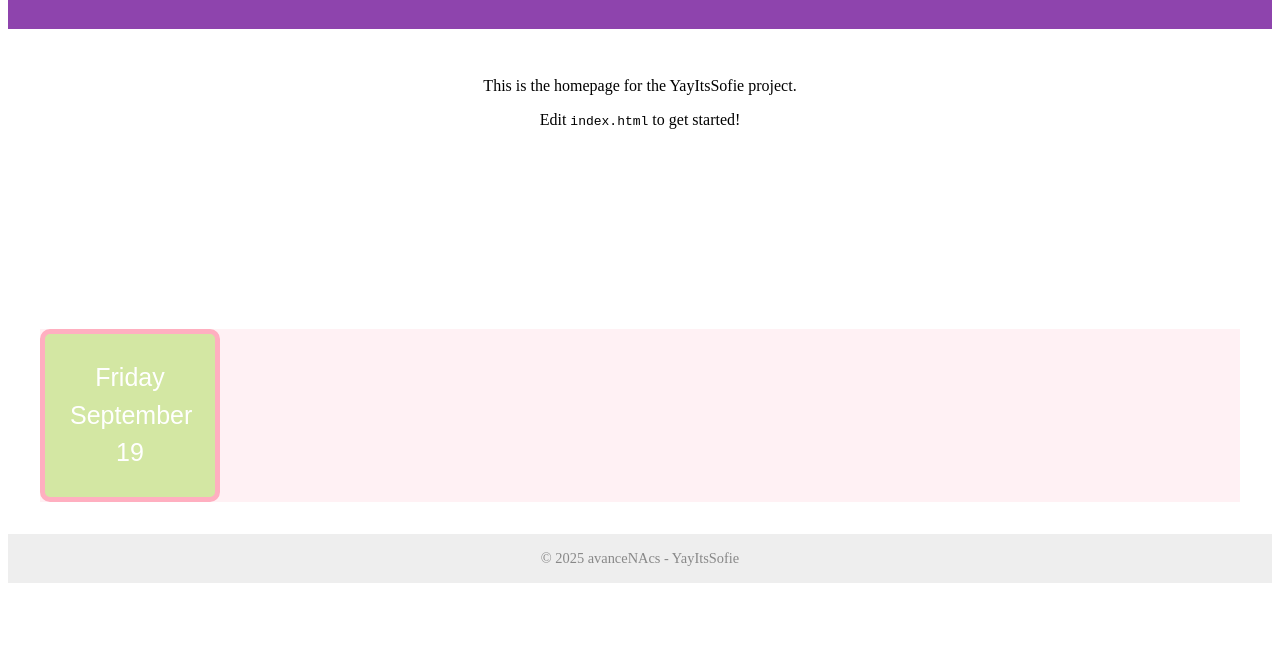
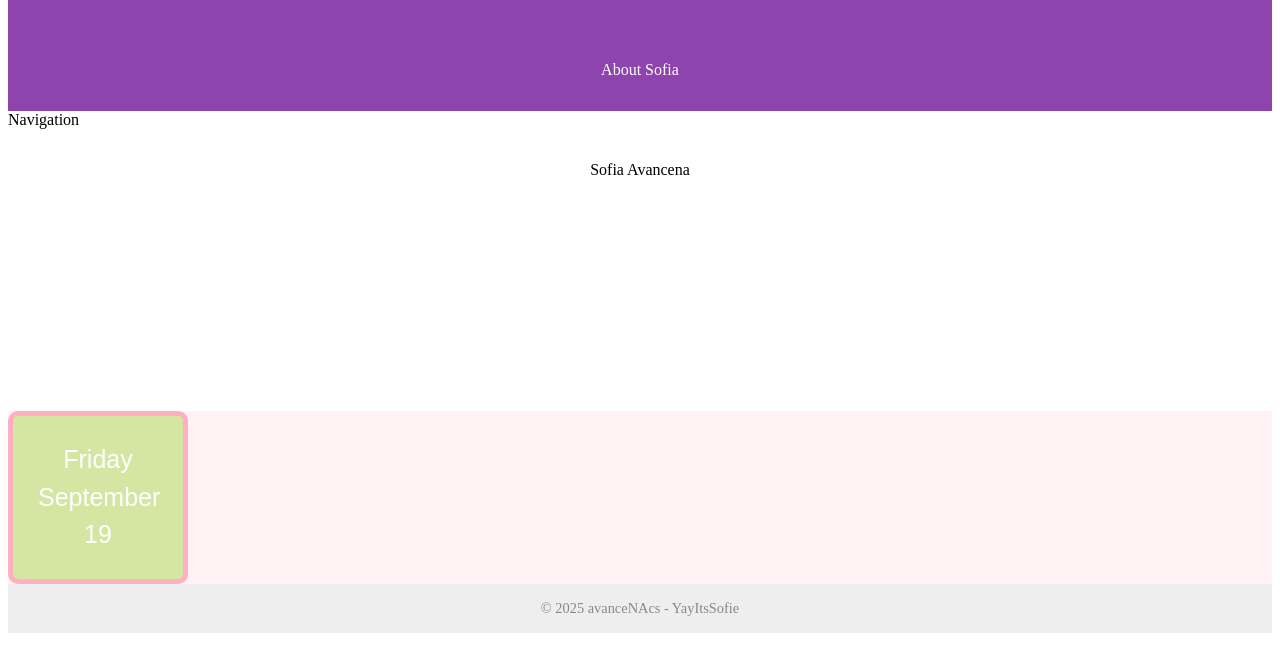
Before and after one commit to avanceNAcs/yayitssofie, a website: page index.html in a window 1280 px wide. Shown: the part 125-796 px from the top of the page. Drawn offline with Linux system fonts and the light colour scheme.

Commit message:
Update index.html
updated layout to match basic Figma design

```diff
--- a/index.html
+++ b/index.html
@@ -13,22 +13,23 @@
   <header>
     <h1>Welcome to YayItsSofie</h1>
   </header>
-  <main>
-    <p>This is the homepage for the YayItsSofie project.</p>
-    <p>Edit <code>index.html</code> to get started!</p>
-      <section id="body">
+  <div class="layout">
+    <header>About Sofia</header>
+    <aside>
+      Navigation
+    </aside>
+    <main>Sofia Avancena</main>
+    <aside id="body">
         <div id="date-box">
           <span class="line" id="weekday"></span>
           <span class="line" id="month"></span>
           <span class="line" id="day"></span>
       </div>
-
-      </section>
-  </main>
-
+    </aside>
     <footer>
       &copy; 2025 avanceNAcs - YayItsSofie
     </footer>
+  </div>
   <script src="navBar/navBar.js"></script>
   <script src="script.js"></script>
 </body>
```
Lines whose indentation alone changed are shown as unchanged.
